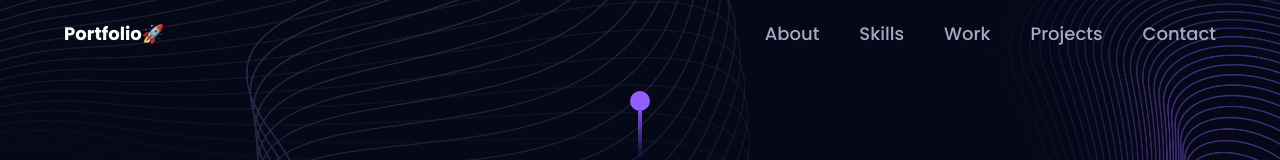
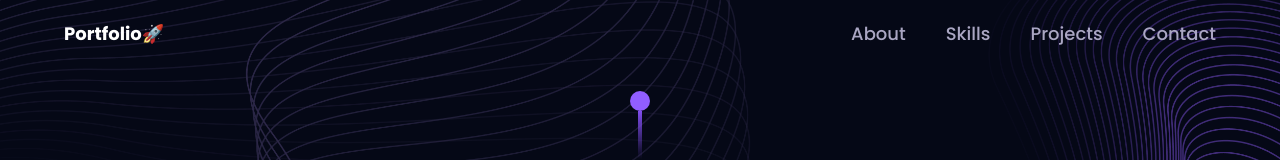
Before and after one commit to PRATYAKSH15/Pratyaksh_portfolio, a React (Vite) app: page / in a window 1280 px wide. Shown: the top 160 px of the page. Built offline with nearby package versions, Linux system fonts and the light colour scheme.

Commit message:
correct error in ./constanst/index.js

```diff
--- a/src/constants/index.js
+++ b/src/constants/index.js
@@ -39,10 +39,10 @@ export const navLinks = [
     id: "tech",
     title: "Skills",
   },
-  {
-    id: "experience",
-    title: "Work",
-  },
+  // {
+  //   id: "experience",
+  //   title: "Work",
+  // },
   {
     id: "work",
     title: "Projects",
@@ -262,7 +262,7 @@ const projects = [
       },
     ],
     image: tripguide,
-    source_code_link: "https://github.com/",
+    source_code_link: "https://github.com/PRATYAKSH15/Pratyaksh_portfolio",
     demo_link: "http://www.demo.com",
   },
   {
```
